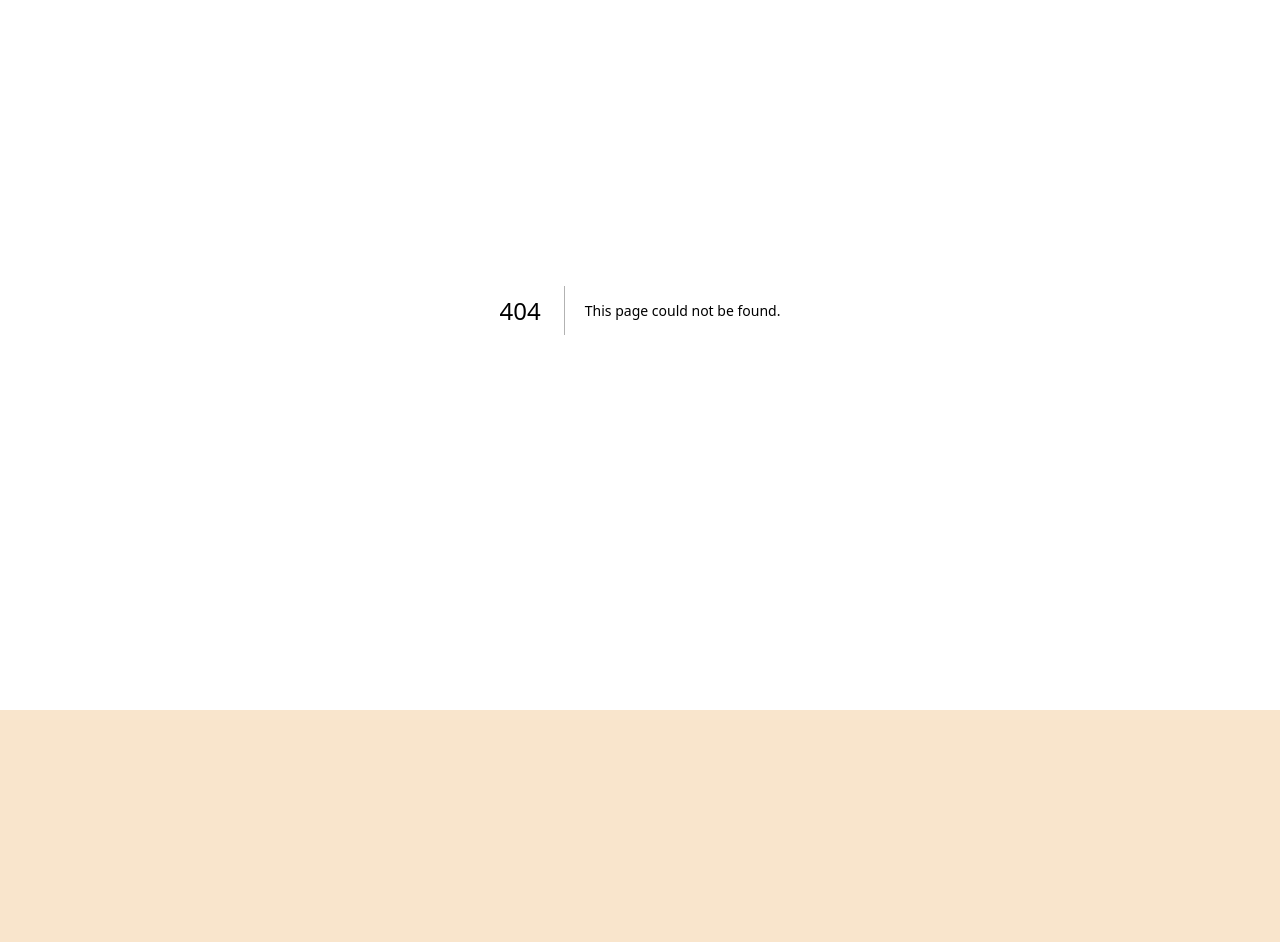
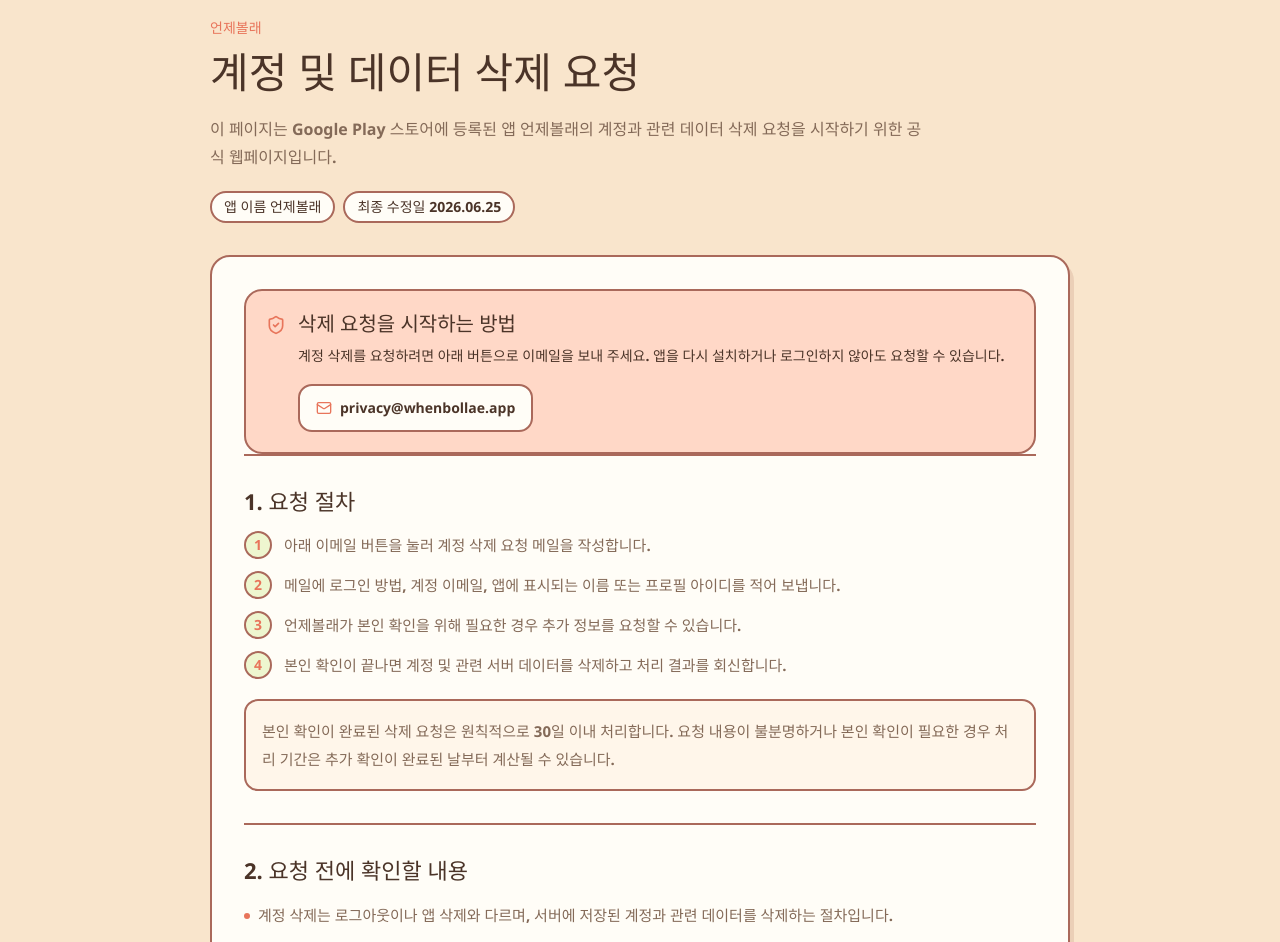
Before and after one commit to lallafm1984/Promise-web, a Next.js app: page /account-deletion in a window 1280 px wide. Before the commit this address had no page. Shown: the part 90-1032 px from the top of the page. Before the commit the page ends 800 px from the top, so only its background shows below. Built offline with nearby package versions, Linux system fonts and the light colour scheme.

Commit message:
docs: add account deletion request page

```diff
--- /dev/null
+++ b/src/app/account-deletion/page.tsx
@@ -0,0 +1,199 @@
+import type { Metadata } from 'next';
+import { Mail, ShieldCheck, Trash2 } from 'lucide-react';
+
+export const metadata: Metadata = {
+  title: '계정 및 데이터 삭제 요청 | 언제볼래',
+  description: '언제볼래 계정 및 관련 데이터 삭제 요청 방법을 안내합니다.',
+};
+
+const EFFECTIVE_DATE = '2026.06.25';
+const ACCOUNT_DELETION_EMAIL =
+  process.env.NEXT_PUBLIC_ACCOUNT_DELETION_EMAIL?.trim() ||
+  process.env.NEXT_PUBLIC_PRIVACY_CONTACT_EMAIL?.trim() ||
+  'privacy@whenbollae.app';
+const MAIL_SUBJECT = '[언제볼래 계정 삭제 요청]';
+const MAIL_BODY = [
+  '언제볼래 계정 및 관련 데이터 삭제를 요청합니다.',
+  '',
+  '1. 로그인 방법: Google 또는 Kakao',
+  '2. 계정 이메일:',
+  '3. 앱에 표시되는 이름 또는 프로필 아이디:',
+  '4. 삭제 범위: 계정과 관련 데이터 전체 삭제',
+  '',
+  '본인 확인에 필요한 추가 안내를 회신해 주세요.',
+].join('\n');
+
+const requestSteps = [
+  '아래 이메일 버튼을 눌러 계정 삭제 요청 메일을 작성합니다.',
+  '메일에 로그인 방법, 계정 이메일, 앱에 표시되는 이름 또는 프로필 아이디를 적어 보냅니다.',
+  '언제볼래가 본인 확인을 위해 필요한 경우 추가 정보를 요청할 수 있습니다.',
+  '본인 확인이 끝나면 계정 및 관련 서버 데이터를 삭제하고 처리 결과를 회신합니다.',
+];
+
+const deletedData = [
+  'Supabase Auth 계정과 인증 세션',
+  '프로필 아이디, 표시 이름, 프로필 이미지 URL, 시간대',
+  '친구 요청, 친구 관계, 카드 초대 대상 정보',
+  '사용자가 만든 약속 카드, 후보 시간, 장소, 메시지, 공유 토큰',
+  '약속 카드 응답자 정보, 응답 선택값, 한마디',
+  '계정에 저장된 일정, 할 일, 완료 상태, 색상값',
+  'Expo 푸시 토큰, 기기 라벨, 알림 설정 등 계정에 연결된 알림 정보',
+];
+
+const retainedData = [
+  {
+    title: '삭제 요청 메일 및 처리 기록',
+    body: '요청 처리 확인, 분쟁 대응, 법령상 의무 이행을 위해 최대 3년 동안 보관할 수 있습니다.',
+  },
+  {
+    title: '보안, 오류, 남용 방지 기록',
+    body: '서비스 보호와 부정 이용 방지를 위해 계정 식별이 최소화된 서버 로그 또는 응답 제한 해시가 최대 90일 동안 보관될 수 있습니다.',
+  },
+  {
+    title: '법령상 보관이 필요한 자료',
+    body: '관련 법령, 수사기관 요청, 분쟁 대응 등 정당한 사유가 있는 경우 해당 사유가 끝날 때까지 필요한 범위에서 보관할 수 있습니다.',
+  },
+  {
+    title: '기기 안의 로컬 캐시',
+    body: '계정 삭제 후에도 사용자의 기기에 남아 있는 앱 캐시는 앱 삭제 또는 기기 설정의 앱 데이터 삭제를 통해 제거할 수 있습니다.',
+  },
+];
+
+const beforeRequest = [
+  '계정 삭제는 로그아웃이나 앱 삭제와 다르며, 서버에 저장된 계정과 관련 데이터를 삭제하는 절차입니다.',
+  '계정 삭제가 완료되면 친구 관계, 카드, 응답, 일정, 할 일 데이터는 복구하기 어렵습니다.',
+  '공유 링크를 받은 비회원 응답 데이터는 카드 생성자 계정과 연결된 카드 데이터로 함께 삭제됩니다.',
+];
+
+function Section({
+  title,
+  children,
+}: {
+  title: string;
+  children: React.ReactNode;
+}) {
+  return (
+    <section className="border-t-2 border-[var(--app-line)] py-8 first:border-t-0 first:pt-0">
+      <h2 className="text-[22px] font-black leading-tight text-[var(--app-ink)]">{title}</h2>
+      <div className="mt-4 text-[15px] font-bold leading-7 text-[var(--app-ink-muted)]">{children}</div>
+    </section>
+  );
+}
+
+function BulletList({ items }: { items: string[] }) {
+  return (
+    <ul className="grid gap-2">
+      {items.map((item) => (
+        <li key={item} className="flex gap-2">
+          <span aria-hidden="true" className="mt-3 h-1.5 w-1.5 shrink-0 rounded-full bg-[var(--app-primary-deep)]" />
+          <span>{item}</span>
+        </li>
+      ))}
+    </ul>
+  );
+}
+
+export default function AccountDeletionPage() {
+  const mailHref = `mailto:${ACCOUNT_DELETION_EMAIL}?subject=${encodeURIComponent(MAIL_SUBJECT)}&body=${encodeURIComponent(MAIL_BODY)}`;
+
+  return (
+    <main className="min-h-dvh bg-[var(--app-background)] px-5 py-8 text-[var(--app-ink)] sm:px-6 lg:px-8">
+      <article className="mx-auto w-full max-w-[860px]">
+        <header className="pb-8">
+          <div className="flex h-14 w-14 items-center justify-center rounded-[16px] border-2 border-[var(--app-line)] bg-[var(--app-danger-soft)]">
+            <Trash2 aria-hidden="true" className="h-7 w-7 text-[var(--app-danger)]" />
+          </div>
+          <p className="mt-5 text-sm font-black text-[var(--app-primary-deep)]">언제볼래</p>
+          <h1 className="mt-2 text-[34px] font-black leading-tight text-[var(--app-ink)] sm:text-[42px]">
+            계정 및 데이터 삭제 요청
+          </h1>
+          <p className="mt-4 max-w-[720px] text-base font-bold leading-7 text-[var(--app-ink-muted)]">
+            이 페이지는 Google Play 스토어에 등록된 앱 언제볼래의 계정과 관련 데이터 삭제 요청을 시작하기 위한
+            공식 웹페이지입니다.
+          </p>
+          <div className="mt-5 flex flex-wrap gap-2 text-sm font-black text-[var(--app-ink)]">
+            <span className="rounded-full border-2 border-[var(--app-line)] bg-[var(--app-surface)] px-3 py-1">
+              앱 이름 언제볼래
+            </span>
+            <span className="rounded-full border-2 border-[var(--app-line)] bg-[var(--app-surface)] px-3 py-1">
+              최종 수정일 {EFFECTIVE_DATE}
+            </span>
+          </div>
+        </header>
+
+        <div className="app-card-shadow rounded-[20px] border-2 border-[var(--app-line)] bg-[var(--app-surface)] px-5 py-6 sm:px-8 sm:py-8">
+          <section className="rounded-[18px] border-2 border-[var(--app-line)] bg-[var(--app-coral-soft)] p-5">
+            <div className="flex items-start gap-3">
+              <ShieldCheck aria-hidden="true" className="mt-1 h-5 w-5 shrink-0 text-[var(--app-primary-deep)]" />
+              <div>
+                <h2 className="text-xl font-black leading-tight text-[var(--app-ink)]">삭제 요청을 시작하는 방법</h2>
+                <p className="mt-2 text-sm font-extrabold leading-6 text-[var(--app-ink)]">
+                  계정 삭제를 요청하려면 아래 버튼으로 이메일을 보내 주세요. 앱을 다시 설치하거나 로그인하지
+                  않아도 요청할 수 있습니다.
+                </p>
+                <a
+                  href={mailHref}
+                  className="mt-4 inline-flex min-h-12 items-center gap-2 rounded-[14px] border-2 border-[var(--app-line)] bg-[var(--app-surface)] px-4 text-sm font-black text-[var(--app-ink)] transition active:scale-[0.99]">
+                  <Mail aria-hidden="true" className="h-4 w-4 text-[var(--app-primary-deep)]" />
+                  {ACCOUNT_DELETION_EMAIL}
+                </a>
+              </div>
+            </div>
+          </section>
+
+          <Section title="1. 요청 절차">
+            <ol className="grid gap-3">
+              {requestSteps.map((step, index) => (
+                <li key={step} className="flex gap-3">
+                  <span className="flex h-7 w-7 shrink-0 items-center justify-center rounded-full border-2 border-[var(--app-line)] bg-[var(--app-lime-soft)] text-sm font-black text-[var(--app-primary-deep)]">
+                    {index + 1}
+                  </span>
+                  <span>{step}</span>
+                </li>
+              ))}
+            </ol>
+            <p className="mt-5 rounded-[14px] border-2 border-[var(--app-line)] bg-[var(--app-paper)] p-4">
+              본인 확인이 완료된 삭제 요청은 원칙적으로 30일 이내 처리합니다. 요청 내용이 불분명하거나 본인 확인이
+              필요한 경우 처리 기간은 추가 확인이 완료된 날부터 계산될 수 있습니다.
+            </p>
+          </Section>
+
+          <Section title="2. 요청 전에 확인할 내용">
+            <BulletList items={beforeRequest} />
+          </Section>
+
+          <Section title="3. 삭제되는 데이터">
+            <p className="mb-4">
+              계정 삭제가 승인되면 언제볼래 서버에서 아래 계정 관련 데이터를 삭제합니다.
+            </p>
+            <BulletList items={deletedData} />
+          </Section>
+
+          <Section title="4. 보관될 수 있는 데이터와 기간">
+            <div className="grid gap-4">
+              {retainedData.map((item) => (
+                <div key={item.title} className="rounded-[14px] border-2 border-[var(--app-line)] bg-[var(--app-paper)] p-4">
+                  <h3 className="text-base font-black text-[var(--app-ink)]">{item.title}</h3>
+                  <p className="mt-1">{item.body}</p>
+                </div>
+              ))}
+            </div>
+          </Section>
+
+          <Section title="5. 문의">
+            <p>
+              계정 삭제, 관련 데이터 삭제, 개인정보 처리에 관한 문의는 같은 이메일로 접수할 수 있습니다. 삭제
+              요청을 취소하려면 처리 완료 안내를 받기 전에 동일한 이메일 주소로 취소 의사를 보내 주세요.
+            </p>
+            <a
+              href={mailHref}
+              className="mt-4 inline-flex min-h-12 items-center gap-2 rounded-[14px] border-2 border-[var(--app-line)] bg-[var(--app-coral-soft)] px-4 text-sm font-black text-[var(--app-ink)] transition active:scale-[0.99]">
+              <Mail aria-hidden="true" className="h-4 w-4 text-[var(--app-primary-deep)]" />
+              계정 삭제 요청 메일 보내기
+            </a>
+          </Section>
+        </div>
+      </article>
+    </main>
+  );
+}
```
